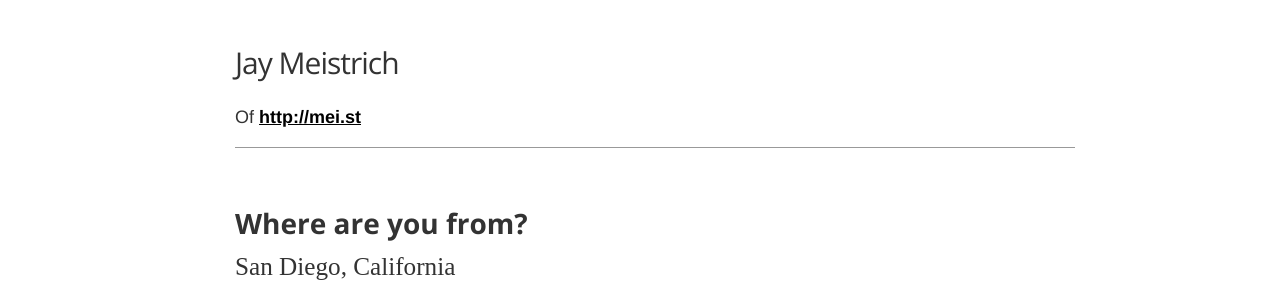
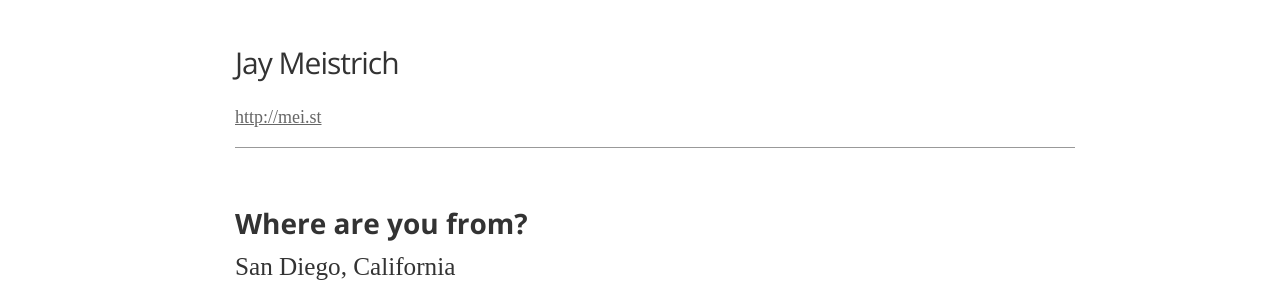
Before and after one commit to RichardLitt/nomad-as-fuck, a Jekyll site: the page built from _posts/2016-08-08-jay-meistrich.md, in a window 1280 px wide. Shown: the part 403-703 px from the top of the page. Built offline with Jekyll 4.4.1, drawn with Linux system fonts in a browser that asks for light colours; nearby versions of some CDN libraries; some web fonts are replaced; comment, search, counter and statistics services are not loaded.

Commit message:
Spruced up author link

```diff
--- a/_includes/themes/antinomadic/post.html
+++ b/_includes/themes/antinomadic/post.html
@@ -1,7 +1,9 @@
 <div class="page-header" style="border-bottom: 1px solid #999; margin: 20px 0px 20px 30px;">
   <img src="{{ BASE_PATH }}/assets/img/posts/{{ page.image }}" class="post-image" />
   <h1>{{ page.title }}</h1>
-  <h4>Of <a href="{{page.link}}">{{ page.link }}</a></h4>
+  <h4>
+    <a href="{{page.link}}" class="author-link">{{ page.link }}</a>
+  </h4>
 </div>
 
 <div class="container-fluid">
--- a/_sass/_custom.scss
+++ b/_sass/_custom.scss
@@ -232,6 +232,17 @@ a {
   .role {
     font-size: 18px;
     font-weight: 200;
+  }
+}
+
+a.author-link {
+  color: #666;
+  font-size: 18px;
+  font-weight: 400;
+  text-decoration: underline;
+  font-family: 'Gentium Basic', serif;
+  &:hover {
+    color: red;
   }
 }
 
```
